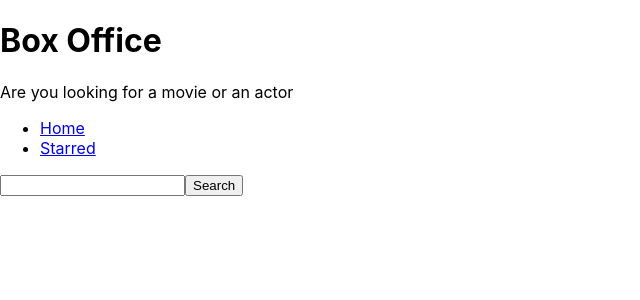
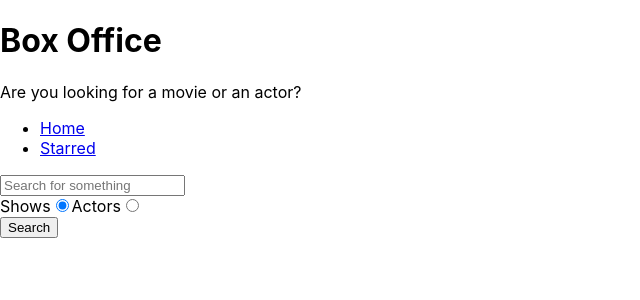
Before and after one commit to Projato/box-office, a React (Create React App) app: page / in a window 1280 px wide. Shown: the top 300 px of the page, without its empty margins (0-640 px from the left). Built offline with nearby package versions, Linux system fonts and the light colour scheme.

Commit message:
added search options

```diff
--- a/src/components/MainPageLayout.js
+++ b/src/components/MainPageLayout.js
@@ -1,4 +1,3 @@
-/* eslint-disable react/function-component-definition */
 import React from 'react';
 import Navs from './Navs';
 import Title from './Title';
@@ -8,9 +7,8 @@
     <div>
       <Title
         title="Box Office"
-        subtitle="Are you looking for a movie or an actor"
+        subtitle="Are you looking for a movie or an actor?"
       />
-
       <Navs />
 
       {children}
--- a/src/components/Navs.js
+++ b/src/components/Navs.js
@@ -1,4 +1,3 @@
-/* eslint-disable react/function-component-definition */
 import React from 'react';
 import { Link } from 'react-router-dom';
 
--- a/src/components/Title.js
+++ b/src/components/Title.js
@@ -1,4 +1,3 @@
-/* eslint-disable react/function-component-definition */
 import React from 'react';
 
 const Title = ({ title, subtitle }) => {
--- a/src/pages/Home.js
+++ b/src/pages/Home.js
@@ -5,9 +5,12 @@
 const Home = () => {
   const [input, setInput] = useState('');
   const [results, setResults] = useState(null);
+  const [searchOption, setSearchOption] = useState('shows');
+
+  const isShowsSearch = searchOption === 'shows';
 
   const onSearch = () => {
-    apiGet(`search/shows?q=${input}`).then(result => {
+    apiGet(`/search/${searchOption}?q=${input}`).then(result => {
       setResults(result);
     });
   };
@@ -22,31 +25,60 @@
     }
   };
 
+  const onRadioChange = ev => {
+    setSearchOption(ev.target.value);
+  };
+
   const renderResults = () => {
     if (results && results.length === 0) {
       return <div>No results</div>;
     }
 
     if (results && results.length > 0) {
-      return (
-        <div>
-          {results.map(item => (
-            <div key={item.show.id}>{item.show.name}</div>
-          ))}
-        </div>
-      );
+      return results[0].show
+        ? results.map(item => <div key={item.show.id}>{item.show.name}</div>)
+        : results.map(item => (
+            <div key={item.person.id}>{item.person.name}</div>
+          ));
     }
 
     return null;
   };
+
   return (
     <MainPageLayout>
       <input
         type="text"
+        placeholder="Search for something"
         onChange={onInputChange}
         onKeyDown={onKeyDown}
         value={input}
       />
+
+      <div>
+        <label htmlFor="shows-search">
+          Shows
+          <input
+            id="shows-search"
+            type="radio"
+            value="shows"
+            checked={isShowsSearch}
+            onChange={onRadioChange}
+          />
+        </label>
+
+        <label htmlFor="actors-search">
+          Actors
+          <input
+            id="actors-search"
+            type="radio"
+            value="people"
+            checked={!isShowsSearch}
+            onChange={onRadioChange}
+          />
+        </label>
+      </div>
+
       <button type="button" onClick={onSearch}>
         Search
       </button>
--- a/src/pages/Starred.js
+++ b/src/pages/Starred.js
@@ -1,4 +1,3 @@
-/* eslint-disable react/function-component-definition */
 import React from 'react';
 import MainPageLayout from '../components/MainPageLayout';
 
```
